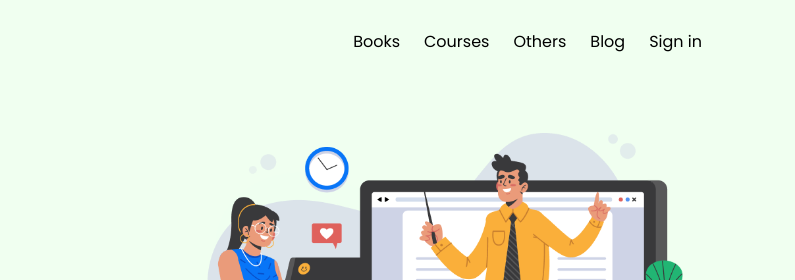
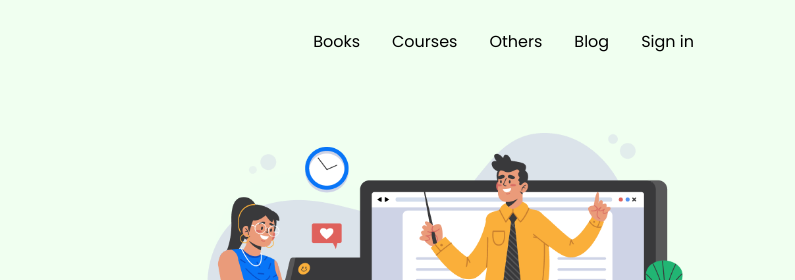
Before and after one commit to Araman99/E-School, a plain HTML site: page index.html in a window 1280 px wide. Shown: the top 280 px of the page, 485-1280 px from the left. Drawn offline with nearby package versions, Linux system fonts and the light colour scheme.

Commit message:
fix some problem

```diff
--- a/css/style.css
+++ b/css/style.css
@@ -1,4 +1,8 @@
 /* body */
+*{
+    margin: 0;
+    padding: 0;
+}
 body{
     font-family: 'Poppins', sans-serif;
     font-size: 16px;
@@ -14,6 +18,7 @@ h1{
 .nav-link{
     cursor: pointer;
     color: black!important;
+    text-align: center;
 }
 .nav-link:hover{
     font-size: small;
@@ -122,6 +127,7 @@ h1{
 footer{
     color: #fff;
     background-color: #282531;
+    overflow: hidden;
 }
 footer p{
     font-size: 12px;
--- a/index.html
+++ b/index.html
@@ -28,19 +28,19 @@
                 <div class="collapse navbar-collapse" id="navbarNavAltMarkup">
                     <ul class="navbar-nav ml-auto">
                         <li class="nav-item active">
-                            <a class="nav-link" href="#">Books</a>
+                            <a class="nav-link px-3" href="#">Books</a>
                         </li>
                         <li class="nav-item">
-                            <a class="nav-link pl-3">Courses</a>
+                            <a class="nav-link px-3">Courses</a>
                         </li>
                         <li class="nav-item">
-                            <a class="nav-link pl-3">Others</a>
+                            <a class="nav-link px-3">Others</a>
                         </li>
                         <li class="nav-item">
-                            <a class="nav-link pl-3">Blog</a>
+                            <a class="nav-link px-3">Blog</a>
                         </li>
                         <li class="nav-item">
-                            <a class="nav-link active pl-3">Sign in<span class="sr-only">(current)</span></a>
+                            <a class="nav-link active px-3">Sign in<span class="sr-only">(current)</span></a>
                         </li>
                     </ul>
                 </div>
@@ -233,7 +233,7 @@
                     </ul>
                 </div>
         </div>
-        <p class="text-center py-3">Copyright © 2020 Rokomari.com</p>
+        <p class="text-center py-3">Copyright © 2020 aramancse@gmail.com</p>
     </footer>
     <!-- footer area end  -->
 
```
